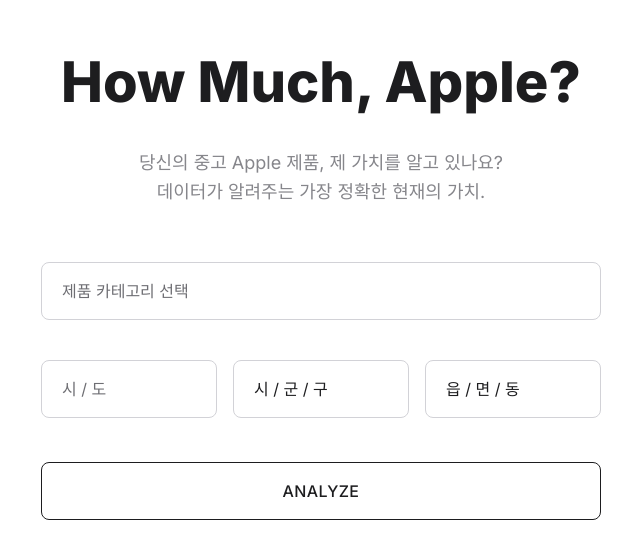
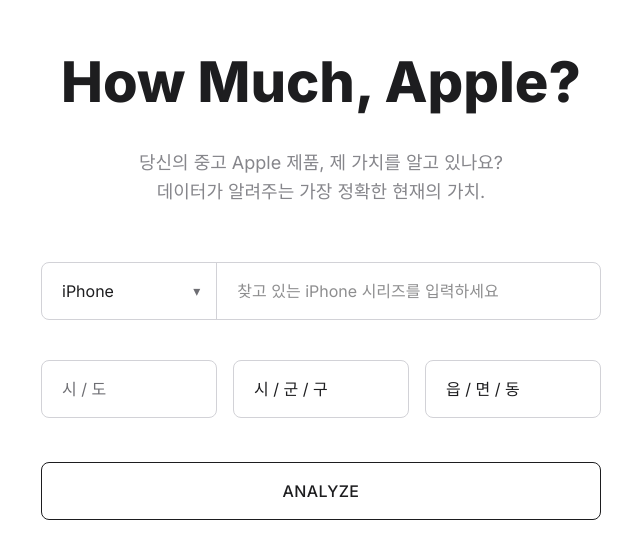
Before and after one commit to LikeLion13-HowMuch/HowMuch-Frontend, a React (Vite) app: page / in a window 1280 px wide. Shown: the part 120-678 px from the top of the page, without its empty margins (319-959 px from the left). Built offline with nearby package versions, Linux system fonts and the light colour scheme.

Commit message:
feat: 검색창 도입, device.json 전데이터 포함

```diff
--- a/public/device_options.json
+++ b/public/device_options.json
@@ -8,50 +8,204 @@
       {
         "label": "iPhone 16",
         "options": ["iPhone 16 Pro Max", "iPhone 16 Pro", "iPhone 16 +", "iPhone 16", "iPhone 16e"]
+      },
+      {
+        "label": "iPhone 15",
+        "options": ["iPhone 15 Pro Max", "iPhone 15 Pro", "iPhone 15 +", "iPhone 15"]
+      },
+      {
+        "label": "iPhone 14",
+        "options": ["iPhone 14 Pro Max", "iPhone 14 Pro", "iPhone 14+", "iPhone 14"]
+      },
+      {
+        "label": "iPhone 13",
+        "options": ["iPhone 13 Pro Max", "iPhone 13 Pro", "iPhone 13", "iPhone 13 Mini"]
+      },
+      {
+        "label": "iPhone 12",
+        "options": ["iPhone 12 Pro Max", "iPhone 12 Pro", "iPhone 12 Mini", "iPhone 12"]
       }
     ],
-    "storages": ["128GB", "256GB", "512GB", "1TB", "2TB"],
-    "colors": ["내추럴 티타늄", "화이트 티타늄", "스페이스 블랙", "미드나이트", "스타라이트"]
+    "storages": ["64GB", "128GB", "256GB", "512GB", "1TB", "2TB"],
+    "colors": [
+      "실버",
+      "코스믹 오렌지",
+      "딥블루",
+      "스카이 블루",
+      "라이트 골드",
+      "클라우드 화이트",
+      "스페이스 블랙",
+      "라벤더",
+      "세이지",
+      "미스트블루",
+      "화이트",
+      "블랙",
+      "울트라마린",
+      "틸",
+      "핑크",
+      "옐로",
+      "블루",
+      "화이트 티타늄",
+      "내추럴 티타늄",
+      "그린",
+      "미드나이트",
+      "스타라이트",
+      "레드",
+      "그래파이트",
+      "골드",
+      "시에라블루",
+      "알파인그린",
+      "퍼플",
+      "퍼시픽블루"
+    ]
   },
+
   "ipad": {
     "modelGroups": [
       {
         "label": "Pro",
-        "options": ["아이패드 프로 13 (M4)", "아이패드 프로 11 (M4)", "아이패드 프로 12.9 (6세대)"]
+        "options": [
+          "아이패드 프로 12.9 3세대",
+          "아이패드 프로 11 1세대",
+          "아이패드 프로 12.9 4세대",
+          "아이패드 프로 11 2세대",
+          "아이패드 프로 12.9 5세대",
+          "아이패드 프로 11 3세대",
+          "아이패드 프로 12.9 6세대",
+          "아이패드 프로 11 4세대",
+          "아이패드 프로 13 M4",
+          "아이패드 프로 11 M4"
+        ]
       },
       {
         "label": "Air",
-        "options": ["아이패드 에어 13 (M2)", "아이패드 에어 11 (M2)"]
+        "options": [
+          "아이패드 에어 3세대",
+          "아이패드 에어 4세대",
+          "아이패드 에어 5세대",
+          "아이패드 에어 11 (M2)",
+          "아이패드 에어 13 (M2)",
+          "아이패드 에어 11 (M3)",
+          "아이패드 에어 13 (M3)"
+        ]
+      },
+      {
+        "label": "Standard",
+        "options": [
+          "아이패드 6세대",
+          "아이패드 7세대",
+          "아이패드 8세대",
+          "아이패드 9세대",
+          "아이패드 10세대",
+          "아이패드 (A16)"
+        ]
+      },
+      {
+        "label": "Mini",
+        "options": ["아이패드 미니 5세대", "아이패드 미니 6세대", "아이패드 미니 A17Pro"]
       }
     ],
-    "connections": ["Wi-Fi", "Wi-Fi + Cellular"]
+    "connections": ["Wi-Fi", "Wi-Fi + Cellular"],
+    "colors": [
+      "스페이스 그레이",
+      "실버",
+      "스페이스 블랙",
+      "골드",
+      "불루",
+      "핑크",
+      "옐로우",
+      "블루",
+      "스카이 블루",
+      "스타라이트",
+      "퍼플"
+    ]
   },
   "macbook": {
+    "models": ["맥북 에어", "맥북 프로", "맥북 (단종)"],
     "chipsetGroups": [
       {
         "label": "Apple Silicon",
-        "options": ["M4 Max", "M4 Pro", "M4", "M3 Max", "M3 Pro", "M3"]
+        "options": [
+          "M4",
+          "M4 Pro",
+          "M4 Max",
+          "M3",
+          "M3 Pro",
+          "M3 Max",
+          "M2",
+          "M2 Pro",
+          "M2 Max",
+          "M1",
+          "M1 Pro",
+          "M1 Max"
+        ]
       },
       {
         "label": "Intel",
-        "options": ["Intel Core i9", "Intel Core i7"]
+        "options": ["Intel Core i9", "Intel Core i7", "Intel Core i5", "Intel Core i3"]
       }
     ],
-    "rams": ["8GB", "16GB", "24GB", "32GB", "36GB", "64GB"],
-    "ssds": ["256GB", "512GB", "1TB", "2TB"]
+    "rams": ["8GB", "16GB", "24GB", "32GB", "36GB", "48GB", "64GB", "96GB", "128GB"],
+    "ssds": ["256GB", "512GB", "1TB", "2TB", "4TB", "8TB"],
+    "colors": [
+      "스페이스 그레이 (Space Gray)",
+      "실버 (Silver)",
+      "미드나이트 (Midnight)",
+      "스타라이트 (Starlight)",
+      "골드 (Gold)",
+      "로즈 골드 (Rose Gold)"
+    ],
+    "displaySizes": ["13인치", "14인치", "15인치", "16인치"]
   },
   "watch": {
-    "series": ["워치 울트라 2", "워치 9", "워치 8", "워치 SE 2"],
-    "sizes": ["49mm", "45mm", "44mm", "41mm", "40mm"],
-    "materials": ["알루미늄", "스테인리스스틸", "티타늄"]
+    "series": [
+      "워치 울트라 3",
+      "워치 울트라 2",
+      "워치 울트라",
+      "워치 11",
+      "워치 10 에르메스",
+      "워치 10",
+      "워치 9",
+      "워치 8",
+      "워치 7 나이키",
+      "워치 7",
+      "워치 6",
+      "워치 SE 3",
+      "워치 SE 2",
+      "워치 SE"
+    ],
+    "sizes": ["49mm", "45mm", "46mm", "44mm", "41mm", "40mm", "42mm"],
+    "materials": ["알루미늄", "스테인리스스틸", "티타늄"],
+    "connections": ["GPS", "GPS + 셀룰러"],
+    "colors": [
+      "블랙",
+      "그레이",
+      "실버",
+      "골드",
+      "스페이스그레이",
+      "스타라이트",
+      "미드나이트",
+      "그래파이트",
+      "블루",
+      "레드",
+      "핑크"
+    ]
   },
   "airpods": {
     "models": [
-      "에어팟 프로 2세대 C타입",
-      "에어팟 프로 2세대",
-      "에어팟 3세대",
-      "에어팟 맥스",
-      "에어팟 2세대"
+      "에어팟 프로 3세대 (2025)",
+      "에어팟 맥스 4세대 (2024)",
+      "에어팟 4세대 ANC (2024)",
+      "에어팟 4세대 일반 (2024)",
+      "에어팟 프로 2세대 C타입 (2023)",
+      "에어팟 프로 2세대 (2022)",
+      "에어팟 3세대 무선충전 모델 (2021)",
+      "에어팟 3세대 유선충전(라이트닝) 모델 (2021)",
+      "에어팟 맥스 (2020)",
+      "에어팟 프로 1세대 (2019)",
+      "에어팟 2세대 선충전 모델(2019)",
+      "에어팟 2세대 유선충전 모델(2019)",
+      "에어팟 1세대 (2016)"
     ]
   }
 }
--- a/src/pages/SearchPage.jsx
+++ b/src/pages/SearchPage.jsx
@@ -1,8 +1,8 @@
-import { useEffect, useState } from 'react';
+import { useEffect, useMemo, useState } from 'react';
 import { useNavigate } from 'react-router-dom';
 
 export default function SearchPage() {
-  const [selectedCategory, setSelectedCategory] = useState('');
+  const [selectedCategory, setSelectedCategory] = useState('iphone');
   const [selectedModel, setSelectedModel] = useState('');
   const [selectedStorage, setSelectedStorage] = useState('');
   const [selectedColor, setSelectedColor] = useState('');
@@ -11,6 +11,7 @@ export default function SearchPage() {
   const [selectedRam, setSelectedRam] = useState('');
   const [selectedSsd, setSelectedSsd] = useState('');
   const [selectedSeries, setSelectedSeries] = useState('');
+  const [selectedMacbookModel, setSelectedMacbookModel] = useState('');
   const [selectedSize, setSelectedSize] = useState('');
   const [selectedMaterial, setSelectedMaterial] = useState('');
   const [selectedProvince, setSelectedProvince] = useState('');
@@ -22,6 +23,9 @@ export default function SearchPage() {
   const [deviceOptions, setDeviceOptions] = useState(null);
   const [isDeviceLoading, setIsDeviceLoading] = useState(true);
   const [deviceError, setDeviceError] = useState(null);
+  const [searchQuery, setSearchQuery] = useState('');
+  const [filteredModels, setFilteredModels] = useState([]);
+  const [isSearchFocused, setIsSearchFocused] = useState(false);
   const navigate = useNavigate();
 
   useEffect(() => {
@@ -140,6 +144,79 @@ export default function SearchPage() {
         value: district,
       })) ?? [];
 
+  // 검색용 아이템을 카테고리별로 동적으로 생성하는 헬퍼 함수
+  const buildSearchItemsByCategory = (options) => {
+    if (!options) return {};
+
+    // iPhone: modelGroups의 모든 options를 평탄화
+    const iphoneItems =
+      options.iphone?.modelGroups?.flatMap((group) =>
+        group.options.map((name) => ({
+          category: 'iphone',
+          label: name,
+          value: name,
+        })),
+      ) ?? [];
+
+    // iPad: modelGroups의 모든 options를 평탄화
+    const ipadItems =
+      options.ipad?.modelGroups?.flatMap((group) =>
+        group.options.map((name) => ({
+          category: 'ipad',
+          label: name,
+          value: name,
+        })),
+      ) ?? [];
+
+    // MacBook: models 배열을 그대로 사용 (모델 먼저 선택)
+    const macbookItems =
+      options.macbook?.models?.map((name) => ({
+        category: 'macbook',
+        label: name,
+        value: name,
+      })) ?? [];
+
+    // Apple Watch: series 배열을 그대로 사용
+    const watchItems =
+      options.watch?.series?.map((name) => ({
+        category: 'watch',
+        label: name,
+        value: name,
+      })) ?? [];
+
+    // AirPods: models 배열을 그대로 사용
+    const airpodsItems =
+      options.airpods?.models?.map((name) => ({
+        category: 'airpods',
+        label: name,
+        value: name,
+      })) ?? [];
+
+    return {
+      iphone: iphoneItems,
+      ipad: ipadItems,
+      macbook: macbookItems,
+      watch: watchItems,
+      airpods: airpodsItems,
+    };
+  };
+
+  // deviceOptions가 로드되면 검색용 아이템 생성
+  const searchItemsByCategory = useMemo(
+    () => (deviceOptions ? buildSearchItemsByCategory(deviceOptions) : {}),
+    [deviceOptions],
+  );
+
+  useEffect(() => {
+    if (!selectedCategory) {
+      setFilteredModels([]);
+      return;
+    }
+
+    const initialItems = searchItemsByCategory[selectedCategory] ?? [];
+    setFilteredModels(initialItems.slice(0, 10));
+  }, [selectedCategory, searchItemsByCategory]);
+
   const handleCategoryChange = (e) => {
     setSelectedCategory(e.target.value);
     // 카테고리 변경 시 세부 옵션 초기화
@@ -153,6 +230,45 @@ export default function SearchPage() {
     setSelectedSeries('');
     setSelectedSize('');
     setSelectedMaterial('');
+    setSelectedMacbookModel('');
+    setSearchQuery('');
+    setFilteredModels([]);
+    setIsSearchFocused(false);
+  };
+
+  const handleSearchChange = (e) => {
+    if (!selectedCategory) return;
+
+    const query = e.target.value;
+    setSearchQuery(query);
+
+    const allItems = searchItemsByCategory[selectedCategory] ?? [];
+    if (!query.trim()) {
+      setFilteredModels(allItems.slice(0, 10));
+      return;
+    }
+
+    const lowerQuery = query.toLowerCase();
+    const filtered = allItems.filter((item) => item.label.toLowerCase().includes(lowerQuery));
+    setFilteredModels(filtered.slice(0, 20));
+  };
+
+  const handleSelectModel = (value) => {
+    if (!selectedCategory) return;
+
+    switch (selectedCategory) {
+      case 'macbook':
+        setSelectedMacbookModel(value);
+        break;
+      case 'watch':
+        setSelectedSeries(value);
+        break;
+      default:
+        setSelectedModel(value);
+    }
+
+    setSearchQuery(value);
+    setIsSearchFocused(false);
   };
 
   const handleSubmit = (e) => {
@@ -167,6 +283,7 @@ export default function SearchPage() {
       state: {
         category: selectedCategory,
         model: selectedModel,
+        macbookModel: selectedMacbookModel,
         storage: selectedStorage,
         color: selectedColor,
         connection: selectedConnection,
@@ -191,27 +308,6 @@ export default function SearchPage() {
 
     return (
       <div id="iphone-options" className="animate-fadeIn flex flex-col gap-5">
-        <label className="mb-[-0.5rem] text-left text-sm font-semibold text-[#86868b]">
-          iPhone 세부 사양
-        </label>
-        <div className="relative w-full">
-          <select
-            className="w-full cursor-pointer appearance-none rounded-lg border border-[#d2d2d7] bg-transparent py-4 pr-10 pl-5 text-base text-[#1d1d1f] transition-all focus:border-[#0071e3] focus:shadow-[0_0_0_4px_rgba(0,113,227,0.15)] focus:outline-none [&:invalid]:text-[#6e6e73]"
-            value={selectedModel}
-            onChange={(e) => setSelectedModel(e.target.value)}
-          >
-            <option value="" disabled hidden>
-              모델 시리즈
-            </option>
-            {iphone.modelGroups?.map((group) => (
-              <optgroup key={group.label} label={group.label}>
-                {group.options.map((option) => (
-                  <option key={option}>{option}</option>
-                ))}
-              </optgroup>
-            ))}
-          </select>
-        </div>
         <div className="relative w-full">
           <select
             className="w-full cursor-pointer appearance-none rounded-lg border border-[#d2d2d7] bg-transparent py-4 pr-10 pl-5 text-base text-[#1d1d1f] transition-all focus:border-[#0071e3] focus:shadow-[0_0_0_4px_rgba(0,113,227,0.15)] focus:outline-none [&:invalid]:text-[#6e6e73]"
@@ -250,27 +346,6 @@ export default function SearchPage() {
 
     return (
       <div id="ipad-options" className="animate-fadeIn flex flex-col gap-5">
-        <label className="mb-[-0.5rem] text-left text-sm font-semibold text-[#86868b]">
-          iPad 세부 사양
-        </label>
-        <div className="relative w-full">
-          <select
-            className="w-full cursor-pointer appearance-none rounded-lg border border-[#d2d2d7] bg-transparent py-4 pr-10 pl-5 text-base text-[#1d1d1f] transition-all focus:border-[#0071e3] focus:shadow-[0_0_0_4px_rgba(0,113,227,0.15)] focus:outline-none [&:invalid]:text-[#6e6e73]"
-            value={selectedModel}
-            onChange={(e) => setSelectedModel(e.target.value)}
-          >
-            <option value="" disabled hidden>
-              모델 시리즈
-            </option>
-            {ipad.modelGroups?.map((group) => (
-              <optgroup key={group.label} label={group.label}>
-                {group.options.map((option) => (
-                  <option key={option}>{option}</option>
-                ))}
-              </optgroup>
-            ))}
-          </select>
-        </div>
         <div className="relative w-full">
           <select
             className="w-full cursor-pointer appearance-none rounded-lg border border-[#d2d2d7] bg-transparent py-4 pr-10 pl-5 text-base text-[#1d1d1f] transition-all focus:border-[#0071e3] focus:shadow-[0_0_0_4px_rgba(0,113,227,0.15)] focus:outline-none [&:invalid]:text-[#6e6e73]"
@@ -293,11 +368,14 @@ export default function SearchPage() {
     const macbook = deviceOptions?.macbook;
     if (!macbook) return null;
 
+    // 맥북 모델이 선택되지 않았으면 아무것도 표시하지 않음 (검색창에서 모델 선택하도록)
+    if (!selectedMacbookModel) {
+      return null;
+    }
+
+    // 맥북 모델이 선택되었으면 칩셋, RAM, SSD 선택 드롭다운 표시
     return (
       <div id="macbook-options" className="animate-fadeIn flex flex-col gap-5">
-        <label className="mb-[-0.5rem] text-left text-sm font-semibold text-[#86868b]">
-          MacBook 세부 사양
-        </label>
         <div className="relative w-full">
           <select
             className="w-full cursor-pointer appearance-none rounded-lg border border-[#d2d2d7] bg-transparent py-4 pr-10 pl-5 text-base text-[#1d1d1f] transition-all focus:border-[#0071e3] focus:shadow-[0_0_0_4px_rgba(0,113,227,0.15)] focus:outline-none [&:invalid]:text-[#6e6e73]"
@@ -354,23 +432,6 @@ export default function SearchPage() {
 
     return (
       <div id="watch-options" className="animate-fadeIn flex flex-col gap-5">
-        <label className="mb-[-0.5rem] text-left text-sm font-semibold text-[#86868b]">
-          Apple Watch 세부 사양
-        </label>
-        <div className="relative w-full">
-          <select
-            className="w-full cursor-pointer appearance-none rounded-lg border border-[#d2d2d7] bg-transparent py-4 pr-10 pl-5 text-base text-[#1d1d1f] transition-all focus:border-[#0071e3] focus:shadow-[0_0_0_4px_rgba(0,113,227,0.15)] focus:outline-none [&:invalid]:text-[#6e6e73]"
-            value={selectedSeries}
-            onChange={(e) => setSelectedSeries(e.target.value)}
-          >
-            <option value="" disabled hidden>
-              시리즈
-            </option>
-            {watch.series?.map((series) => (
-              <option key={series}>{series}</option>
-            ))}
-          </select>
-        </div>
         <div className="relative w-full">
           <select
             className="w-full cursor-pointer appearance-none rounded-lg border border-[#d2d2d7] bg-transparent py-4 pr-10 pl-5 text-base text-[#1d1d1f] transition-all focus:border-[#0071e3] focus:shadow-[0_0_0_4px_rgba(0,113,227,0.15)] focus:outline-none [&:invalid]:text-[#6e6e73]"
@@ -404,30 +465,88 @@ export default function SearchPage() {
   };
 
   const renderAirpodsOptions = () => {
-    const airpods = deviceOptions?.airpods;
-    if (!airpods) return null;
+    return null;
+  };
+
+  const searchLabelMap = {
+    iphone: 'iPhone 세부 사양',
+    ipad: 'iPad 세부 사양',
+    macbook: 'MacBook 세부 사양',
+    watch: 'Apple Watch 세부 사양',
+    airpods: 'AirPods 세부 사양',
+  };
+
+  const searchPlaceholderMap = {
+    iphone: '찾고 있는 iPhone 시리즈를 입력하세요',
+    ipad: '찾고 있는 iPad 모델을 입력하세요',
+    macbook: '찾고 있는 MacBook 모델을 입력하세요',
+    watch: '찾고 있는 Apple Watch 시리즈를 입력하세요',
+    airpods: '찾고 있는 AirPods 모델을 입력하세요',
+  };
+
+  const renderSearchInput = (options = { integrated: false }) => {
+    const { integrated } = options;
+    const placeholder = searchPlaceholderMap[selectedCategory] ?? '찾고 있는 제품명을 입력하세요';
+    const hasOptions = (searchItemsByCategory[selectedCategory] ?? []).length > 0;
+
+    const inputBaseClasses =
+      'w-full bg-transparent py-4 pr-4 pl-5 text-base text-[#1d1d1f] transition-all focus:outline-none';
+    const standaloneClasses =
+      'rounded-lg border border-[#d2d2d7] focus:border-[#0071e3] focus:shadow-[0_0_0_4px_rgba(0,113,227,0.15)] disabled:cursor-not-allowed disabled:bg-[#f5f5f7] disabled:text-[#b0b0b5]';
+    const integratedClasses =
+      'border-none focus:border-none focus:shadow-none disabled:text-[#b0b0b5] disabled:bg-transparent';
 
     return (
-      <div id="airpods-options" className="animate-fadeIn flex flex-col gap-5">
-        <label className="mb-[-0.5rem] text-left text-sm font-semibold text-[#86868b]">
-          AirPods 세부 사양
-        </label>
-        <div className="relative w-full">
-          <select
-            className="w-full cursor-pointer appearance-none rounded-lg border border-[#d2d2d7] bg-transparent py-4 pr-10 pl-5 text-base text-[#1d1d1f] transition-all focus:border-[#0071e3] focus:shadow-[0_0_0_4px_rgba(0,113,227,0.15)] focus:outline-none [&:invalid]:text-[#6e6e73]"
-            value={selectedModel}
-            onChange={(e) => setSelectedModel(e.target.value)}
+      <div className={`relative w-full ${integrated ? '' : ''}`}>
+        <input
+          type="text"
+          autoComplete="off"
+          className={`${inputBaseClasses} ${integrated ? integratedClasses : standaloneClasses}`}
+          placeholder={placeholder}
+          value={searchQuery}
+          onChange={handleSearchChange}
+          onFocus={() => hasOptions && setIsSearchFocused(true)}
+          onBlur={() => setTimeout(() => setIsSearchFocused(false), 100)}
+          disabled={!hasOptions}
+        />
+        {isSearchFocused && (
+          <div className="absolute z-20 mt-1 w-full rounded-lg border border-[#d2d2d7] bg-white text-left shadow-lg">
+            {filteredModels.length > 0 ? (
+              <ul className="max-h-60 overflow-y-auto py-1">
+                {filteredModels.map((item) => (
+                  <li
+                    key={item.value}
+                    className="cursor-pointer px-4 py-2 text-sm hover:bg-[#f5f5f7]"
+                    onMouseDown={() => handleSelectModel(item.value)}
                   >
-            <option value="" disabled hidden>
-              모델
-            </option>
-            {airpods.models?.map((model) => (
-              <option key={model}>{model}</option>
+                    {item.label}
+                  </li>
                 ))}
-          </select>
+              </ul>
+            ) : (
+              <p className="px-4 py-3 text-sm text-[#86868b]">검색 결과가 없습니다.</p>
+            )}
           </div>
+        )}
       </div>
     );
+  };
+
+  const renderAdditionalOptions = () => {
+    switch (selectedCategory) {
+      case 'iphone':
+        return renderIphoneOptions();
+      case 'ipad':
+        return renderIpadOptions();
+      case 'macbook':
+        return renderMacbookOptions();
+      case 'watch':
+        return renderWatchOptions();
+      case 'airpods':
+        return renderAirpodsOptions();
+      default:
+        return null;
+    }
   };
 
   const renderCategoryOptions = () => {
@@ -445,20 +564,35 @@ export default function SearchPage() {
       );
     }
 
+    const searchLabel = searchLabelMap[selectedCategory];
+    const additionalContent = renderAdditionalOptions();
+    if (!additionalContent) return null;
+
+    const hasPrimarySelection = (() => {
       switch (selectedCategory) {
-      case 'iphone':
-        return renderIphoneOptions();
-      case 'ipad':
-        return renderIpadOptions();
         case 'macbook':
-        return renderMacbookOptions();
+          return Boolean(selectedMacbookModel);
         case 'watch':
-        return renderWatchOptions();
-      case 'airpods':
-        return renderAirpodsOptions();
+          return Boolean(selectedSeries);
         default:
+          return Boolean(selectedModel);
+      }
+    })();
+
+    if (!hasPrimarySelection) {
       return null;
     }
+
+    return (
+      <div className="flex w-full flex-col gap-5">
+        {searchLabel && (
+          <label className="mb-[-0.5rem] text-left text-sm font-semibold text-[#86868b]">
+            {searchLabel}
+          </label>
+        )}
+        {additionalContent}
+      </div>
+    );
   };
 
   return (
@@ -471,29 +605,55 @@ export default function SearchPage() {
         </p>
 
         <form className="flex flex-col gap-5" onSubmit={handleSubmit}>
-          <div className="relative w-full">
+          <div className="flex w-full flex-col gap-3">
+            <div className="flex w-full flex-col rounded-lg border border-[#d2d2d7] focus-within:border-[#0071e3] focus-within:shadow-[0_0_0_4px_rgba(0,113,227,0.15)] md:flex-row">
+              <div className="relative border-b border-[#d2d2d7] bg-transparent md:w-[calc((100%-2rem)/3)] md:rounded-l-lg md:border-r md:border-b-0">
                 <select
                   id="category-select"
-              className="w-full cursor-pointer appearance-none rounded-lg border border-[#d2d2d7] bg-transparent py-4 pr-10 pl-5 text-base text-[#1d1d1f] transition-all focus:border-[#0071e3] focus:shadow-[0_0_0_4px_rgba(0,113,227,0.15)] focus:outline-none [&:invalid]:text-[#6e6e73]"
+                  className="w-full cursor-pointer appearance-none bg-transparent py-4 pr-8 pl-5 text-base text-[#1d1d1f] transition-all focus:outline-none"
                   required
                   value={selectedCategory}
                   onChange={handleCategoryChange}
                 >
-              <option value="" disabled hidden>
-                제품 카테고리 선택
-              </option>
                   <option value="iphone">iPhone</option>
                   <option value="ipad">iPad</option>
                   <option value="macbook">MacBook</option>
                   <option value="watch">Apple Watch</option>
                   <option value="airpods">AirPods</option>
                 </select>
+                <span className="pointer-events-none absolute top-1/2 right-4 -translate-y-1/2 text-sm text-[#6e6e73]">
+                  ▾
+                </span>
+              </div>
+              <div className="flex-1 md:rounded-r-lg">
+                {renderSearchInput({ integrated: true })}
+              </div>
+            </div>
           </div>
 
           <div id="dynamic-options-container" className="flex w-full flex-col gap-5">
             {renderCategoryOptions()}
           </div>
 
+          {(() => {
+            const hasPrimarySelection = (() => {
+              switch (selectedCategory) {
+                case 'macbook':
+                  return Boolean(selectedMacbookModel);
+                case 'watch':
+                  return Boolean(selectedSeries);
+                default:
+                  return Boolean(selectedModel);
+              }
+            })();
+
+            return (
+              <div className="flex w-full flex-col gap-5">
+                {hasPrimarySelection && (
+                  <label className="mb-[-0.5rem] text-left text-sm font-semibold text-[#86868b]">
+                    거래 지역
+                  </label>
+                )}
                 <div className="grid w-full gap-4 md:grid-cols-3">
                   <div className="relative w-full">
                     <select
@@ -555,6 +715,9 @@ export default function SearchPage() {
                     </select>
                   </div>
                 </div>
+              </div>
+            );
+          })()}
 
           {isRegionLoading && (
             <p className="text-sm text-[#86868b]">행정구역 데이터를 불러오는 중입니다…</p>
```
Also changed, not shown: 1 other file (tests, documents, lock files or other folders). Lines whose indentation alone changed are shown as unchanged.
